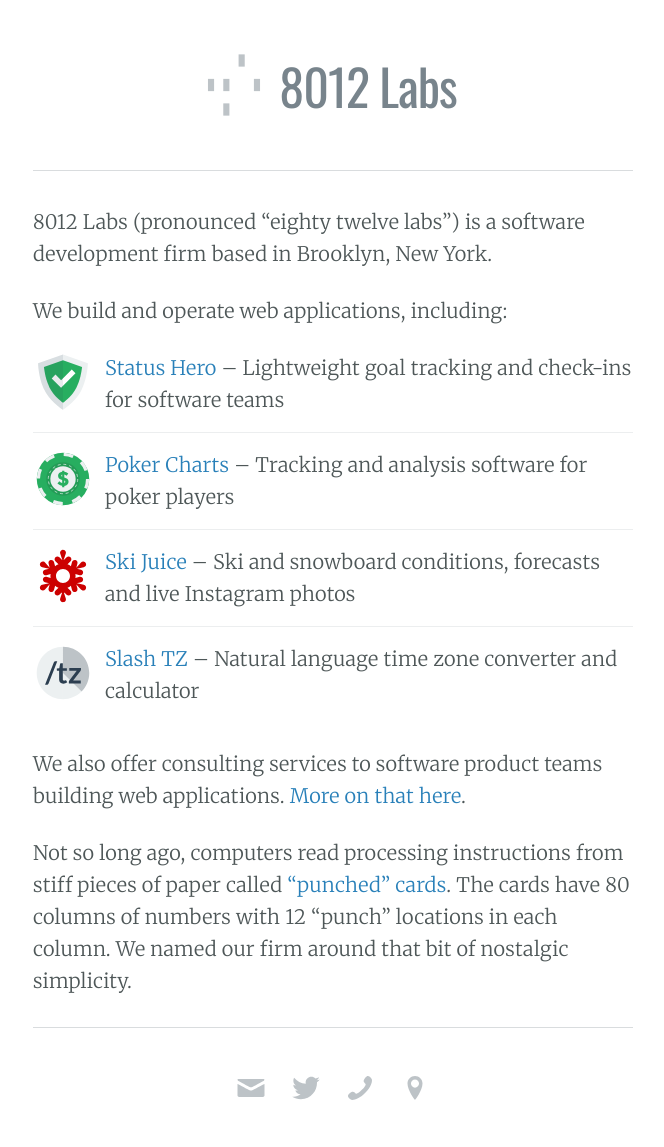
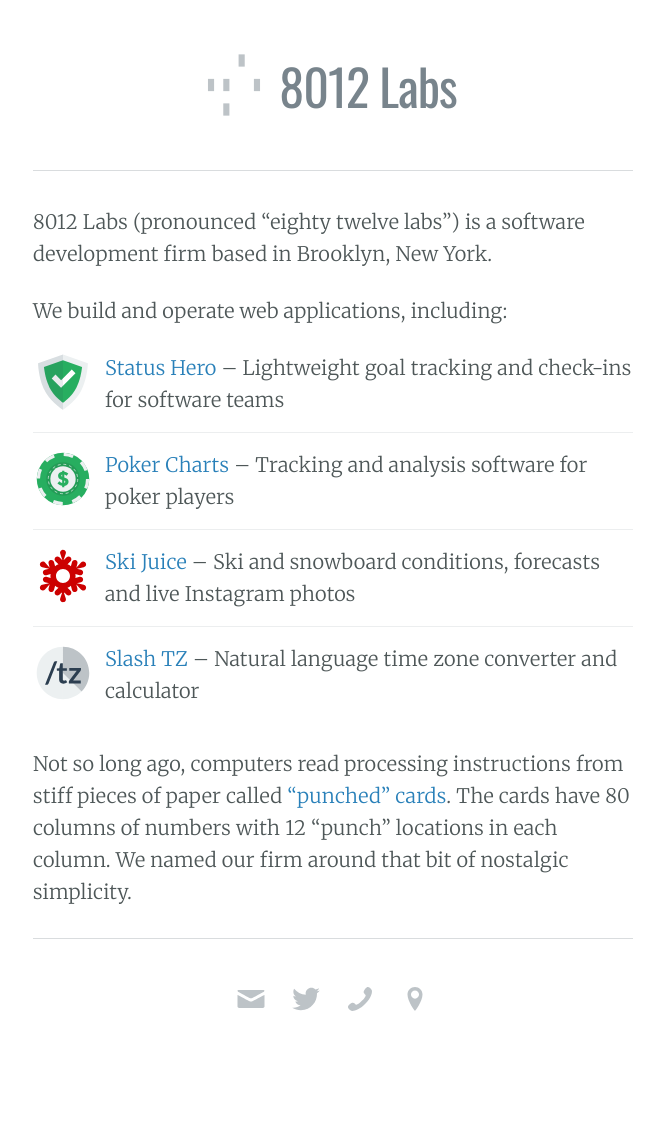
Before and after one commit to statushero/8012labs.github.io, a Jekyll site: the page built from index.md, in a window 1280 px wide. Shown: the whole page, without its empty margins (307-971 px from the left). Built offline with Jekyll 4.4.1, drawn with Linux system fonts in a browser that asks for light colours; nearby versions of some CDN libraries; after the commit the page ends 1058 px from its top, so only the background shows below that.

Commit message:
Remove consulting link

```diff
--- a/index.md
+++ b/index.md
@@ -11,6 +11,4 @@
 - [![Ski Juice logo](/images/logos/ski-juice-mark.svg) **Ski Juice**](https://skijuice.com) – Ski and snowboard conditions, forecasts and live Instagram photos
 - [![Slash TZ logo](/images/logos/slash-tz-mark.svg) **Slash TZ**](https://slashtz.com) – Natural language time zone converter and calculator
 
-We also offer consulting services to software product teams building web applications. [More on that here](/consulting).
-
 Not so long ago, computers read processing instructions from stiff pieces of paper called ["punched" cards](https://en.wikipedia.org/wiki/Punched_card). The cards have 80 columns of numbers with 12 "punch" locations in each column. We named our firm around that bit of nostalgic simplicity.
```
